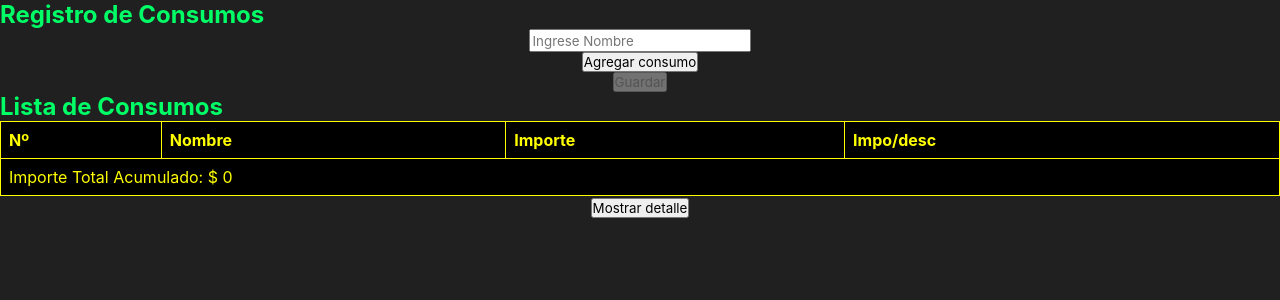
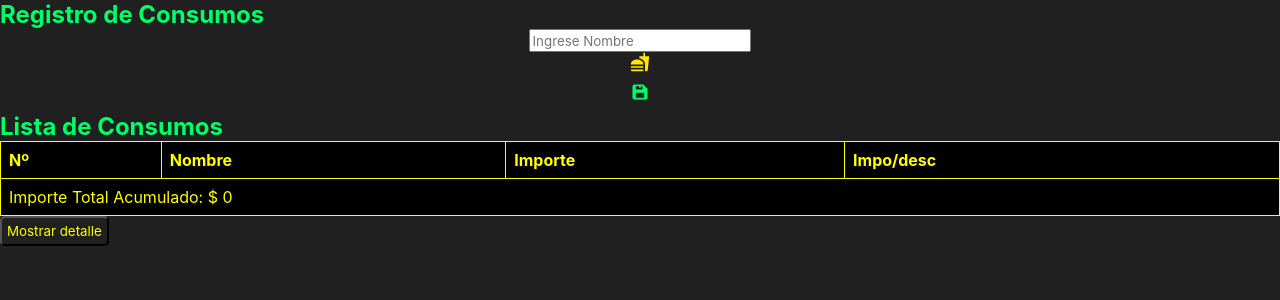
Before and after one commit to elifred2022/agappcard, a React (Create React App) app: page / in a window 1280 px wide. Shown: the top 300 px of the page. Built offline with nearby package versions, Linux system fonts and the light colour scheme.

Commit message:
confirgure el primer reducer para el estado llamado comidas

```diff
--- a/src/App.js
+++ b/src/App.js
@@ -1,9 +1,23 @@
-import React, { useState } from "react";
+import { useReducer, useEffect, useState } from "react";
+import Reducer, { initialState } from "./reducer/Reducer";
 import Formulario from "./components/Formulario";
 import ListaConsumos from "./components/ListaConsumos";
 import ListaSimple from "./components/ListaSimple";
 
 function App() {
+  const [storedState, setStoredState] = useState(() => {
+    // funcion para recuperar datos del localstorage del state general
+    const stored = JSON.parse(localStorage.getItem("state"));
+    return stored || initialState;
+  });
+
+  const [state, dispatch] = useReducer(Reducer, storedState);
+
+  useEffect(() => {
+    // funcion para enviar los datos del state general al localstorage
+    localStorage.setItem("state", JSON.stringify(state));
+  }, [state]);
+
   const [consumosListados, setConsumosListados] = useState([]);
 
   const agregarConsumo = (nuevoConsumo) => {
@@ -13,8 +27,13 @@ function App() {
   return (
     <div>
       <h2 className="verde">Registro de Consumos</h2>
-      <Formulario onAgregarConsumo={agregarConsumo} />
-      <ListaSimple consumos={consumosListados} ListaConsumos={ListaConsumos} />
+      <Formulario dispatch={dispatch} onAgregarConsumo={agregarConsumo} />
+      <ListaSimple
+        consumos={consumosListados}
+        ListaConsumos={ListaConsumos}
+        comidas={state.comidas}
+        state={state}
+      />
     </div>
   );
 }
--- a/src/components/Formulario.js
+++ b/src/components/Formulario.js
@@ -1,6 +1,8 @@
 import React, { useState } from "react";
+import { BiSolidSave } from "react-icons/bi";
+import { MdFastfood } from "react-icons/md";
 
-const Formulario = ({ onAgregarConsumo }) => {
+const Formulario = ({ onAgregarConsumo, dispatch }) => {
   const [nombre, setNombre] = useState("");
   const [consumos, setConsumos] = useState([]);
   const [importePp, setImportePp] = useState(0);
@@ -49,12 +51,16 @@ const Formulario = ({ onAgregarConsumo }) => {
 
     setImportePp(total);
 
-    onAgregarConsumo({
-      id: Date.now(),
-      nombre,
-      consumos,
-      importePp: total,
+    dispatch({
+      type: "AGREGAR_COMIDA",
+      payload: {
+        id: Date.now(),
+        nombre,
+        consumos,
+        importePp: total,
+      },
     });
+
     setNombre("");
     setConsumos([]);
     setGuardarDisabled(true); // Desactivar el botón "Guardar" después de guardar
@@ -84,11 +90,19 @@ const Formulario = ({ onAgregarConsumo }) => {
           />
         </div>
       ))}
-      <button type="button" onClick={agregarConsumo}>
-        Agregar consumo
+      <button
+        className="my-button_editar"
+        type="button"
+        onClick={agregarConsumo}
+      >
+        <MdFastfood />
       </button>
-      <button type="submit" disabled={guardarDisabled}>
-        Guardar
+      <button
+        type="submit"
+        disabled={guardarDisabled}
+        className="my-button_agregar"
+      >
+        <BiSolidSave />
       </button>{" "}
       {/* Usar el estado "guardarDisabled" para desactivar el botón "Guardar" */}
     </form>
--- a/src/components/ListaSimple.js
+++ b/src/components/ListaSimple.js
@@ -1,7 +1,7 @@
 import React, { useState } from "react";
 import ListaConsumos from "./ListaConsumos";
 
-const ListaSimple = ({ consumos }) => {
+const ListaSimple = ({ consumos, comidas, state }) => {
   const [mostrarDetalle, setMostrarDetalle] = useState(false);
   const [efectivo, setEfectivo] = useState(0);
 
@@ -20,7 +20,7 @@ const ListaSimple = ({ consumos }) => {
 
   // Función para calcular el 10% del importe total acumulado
   const calcular = () => {
-    return consumos.map((usuario) => {
+    return state.comidas.map((usuario) => {
       const descuentoPorcentual = usuario.importePp * 0.1;
       const importeDescuento = usuario.importePp - descuentoPorcentual;
       return { ...usuario, importeDescuento };
@@ -58,15 +58,19 @@ const ListaSimple = ({ consumos }) => {
         </tfoot>
       </table>
 
-      <div className="botonera">
-        <button onClick={verDetalle}>Mostrar detalle</button>
+      <div>
+        <button className="btn-regular" onClick={verDetalle}>
+          Mostrar detalle
+        </button>
       </div>
-      <div className="botonera">
+      <div>
         {mostrarDetalle && (
-          <div>
+          <div className="styled-table">
             <ListaConsumos calcular={calcular} consumos={consumos} />
 
-            <button onClick={noVerDetalle}>Cerrar detalle</button>
+            <button className="btn-regular" onClick={noVerDetalle}>
+              Cerrar detalle
+            </button>
           </div>
         )}
       </div>
--- a/src/index.css
+++ b/src/index.css
@@ -70,6 +70,10 @@ color: yellow;
 justify-content: center;
 
 }*/
+
+.list-component {
+  width: 100%;
+}
 
 .formulario {
   display: flex;
@@ -161,6 +165,13 @@ font-size: 1.2em;
 }
 
 /*** botones ***/
+
+.btn-regular {
+  color: yellow;
+  border-radius: 5px;
+  background-color: transparent;
+  padding: 5px;
+}
 
 .my-button_agregar {
 
@@ -367,12 +378,20 @@ justify-content: space-between;
   background-color: transparent;
   border: none;
   cursor: pointer;
-  padding: 7px;
-  margin:  auto;
+  padding: 5px;
   font-size: 20px;
+  color: rgb(0, 255, 102);
+
+  }
+
+  .my-button_agregar:hover {
+  color: rgb(0, 255, 102);
   color: white;
-  background-color: #45a049;
-}
+  }
+
+  .my-button_agregar:active {
+  color: rgb(0, 255, 102);
+  }
 
 /****BEBIDAS ***/
 
```
